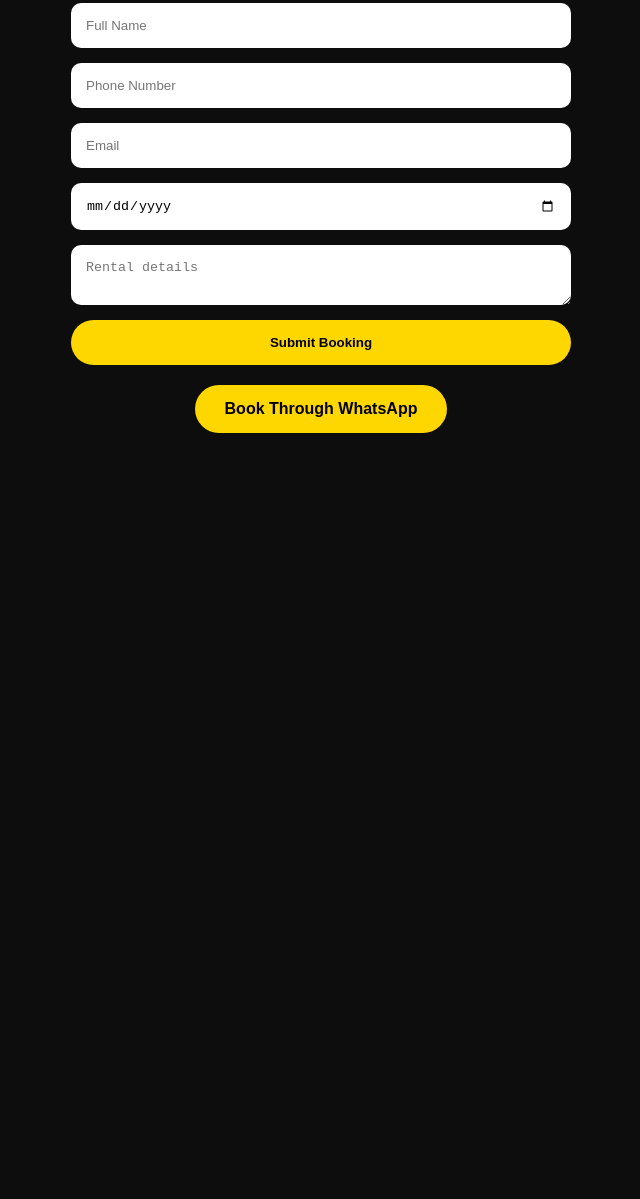
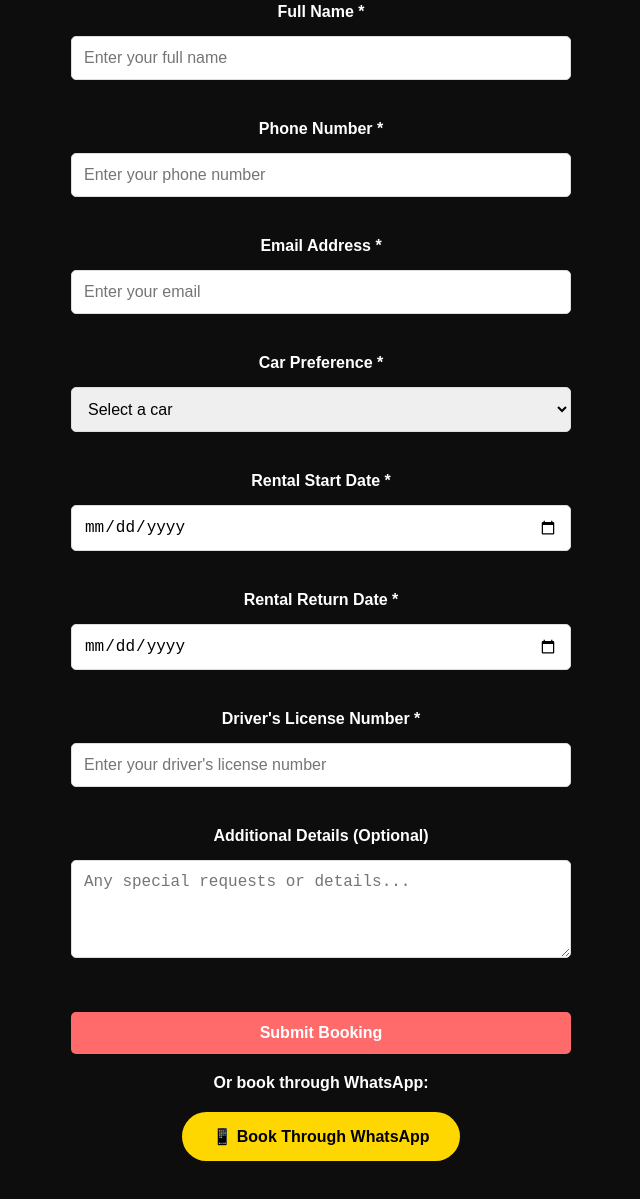
Before and after one commit to bombshellcarrentals-arch/Bomb-She-ll, a plain HTML site: page booking.html in a window 1280 px wide. Shown: the part 157-1356 px from the top of the page, without its empty margins (319-959 px from the left). Before the commit the page ends 800 px from the top, so only its background shows below. Drawn offline with Linux system fonts and the light colour scheme.

Commit message:
Update booking form with all required fields and Formspree integration

```diff
--- a/booking.html
+++ b/booking.html
@@ -1,24 +1,130 @@
-
 <!DOCTYPE html>
 <html>
 <head>
 <title>Booking</title>
 <link rel="stylesheet" href="style.css">
+<style>
+  .form input, .form select, .form textarea {
+    width: 100%;
+    padding: 12px;
+    margin: 10px 0;
+    border: 1px solid #ddd;
+    border-radius: 5px;
+    font-size: 16px;
+    box-sizing: border-box;
+  }
+
+  .form button {
+    background-color: #ff6b6b;
+    color: white;
+    padding: 12px 30px;
+    border: none;
+    border-radius: 5px;
+    cursor: pointer;
+    font-size: 16px;
+    margin-top: 10px;
+  }
+
+  .form button:hover {
+    background-color: #ff5252;
+  }
+
+  .form-group {
+    margin-bottom: 15px;
+  }
+
+  .form label {
+    display: block;
+    margin-bottom: 5px;
+    font-weight: bold;
+  }
+
+  .success-message {
+    display: none;
+    background-color: #4CAF50;
+    color: white;
+    padding: 15px;
+    margin-bottom: 20px;
+    border-radius: 5px;
+  }
+</style>
 </head>
 <body>
 <div class="page">
 <h1>Booking Request</h1>
 
-<form class="form">
-<input placeholder="Full Name">
-<input placeholder="Phone Number">
-<input placeholder="Email">
-<input type="date">
-<textarea placeholder="Rental details"></textarea>
-<button>Submit Booking</button>
+<div class="success-message" id="successMessage">
+  ✅ Thank you! Your booking request has been received. We'll contact you soon!
+</div>
+
+<form class="form" id="bookingForm" action="https://formspree.io/f/xyzabcde" method="POST">
+
+  <div class="form-group">
+    <label for="fullName">Full Name *</label>
+    <input type="text" id="fullName" name="Full Name" placeholder="Enter your full name" required>
+  </div>
+
+  <div class="form-group">
+    <label for="phone">Phone Number *</label>
+    <input type="tel" id="phone" name="Phone Number" placeholder="Enter your phone number" required>
+  </div>
+
+  <div class="form-group">
+    <label for="email">Email Address *</label>
+    <input type="email" id="email" name="Email" placeholder="Enter your email" required>
+  </div>
+
+  <div class="form-group">
+    <label for="carPreference">Car Preference *</label>
+    <select id="carPreference" name="Car Preference" required>
+      <option value="">Select a car</option>
+      <option value="Luxury Sedan">Luxury Sedan</option>
+      <option value="SUV">SUV</option>
+      <option value="Economy">Economy</option>
+      <option value="Sports Car">Sports Car</option>
+      <option value="Van">Van</option>
+      <option value="Other">Other</option>
+    </select>
+  </div>
+
+  <div class="form-group">
+    <label for="rentalDate">Rental Start Date *</label>
+    <input type="date" id="rentalDate" name="Rental Start Date" required>
+  </div>
+
+  <div class="form-group">
+    <label for="returnDate">Rental Return Date *</label>
+    <input type="date" id="returnDate" name="Rental Return Date" required>
+  </div>
+
+  <div class="form-group">
+    <label for="driverLicense">Driver's License Number *</label>
+    <input type="text" id="driverLicense" name="Driver's License Number" placeholder="Enter your driver's license number" required>
+  </div>
+
+  <div class="form-group">
+    <label for="additionalDetails">Additional Details (Optional)</label>
+    <textarea id="additionalDetails" name="Additional Details" placeholder="Any special requests or details..." rows="4"></textarea>
+  </div>
+
+  <button type="submit">Submit Booking</button>
 </form>
 
-<a class="btn" href="https://wa.me/18763969303">Book Through WhatsApp</a>
+<p style="margin-top: 20px; text-align: center;">
+  <strong>Or book through WhatsApp:</strong><br>
+  <a class="btn" href="https://wa.me/18763969303">📱 Book Through WhatsApp</a>
+</p>
 </div>
+
+<script>
+  // Form submission handling
+  document.getElementById('bookingForm').addEventListener('submit', function(e) {
+    // Formspree will handle the submission
+    // Just show success message after a delay
+    setTimeout(() => {
+      document.getElementById('successMessage').style.display = 'block';
+    }, 500);
+  });
+</script>
 </body>
 </html>
```
